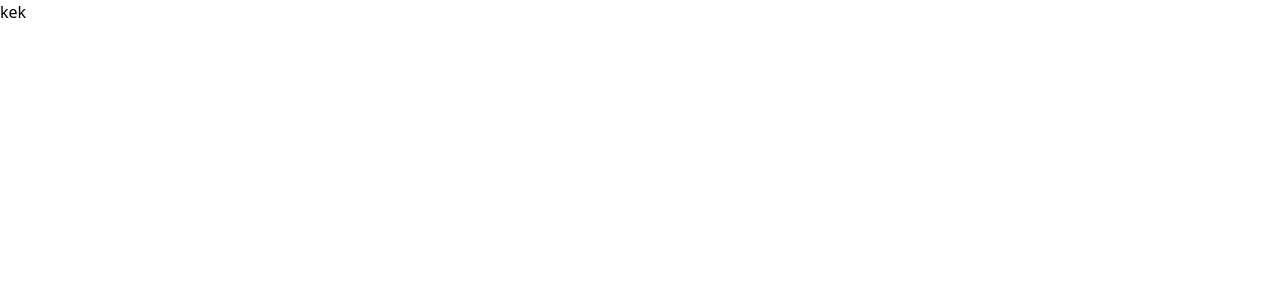
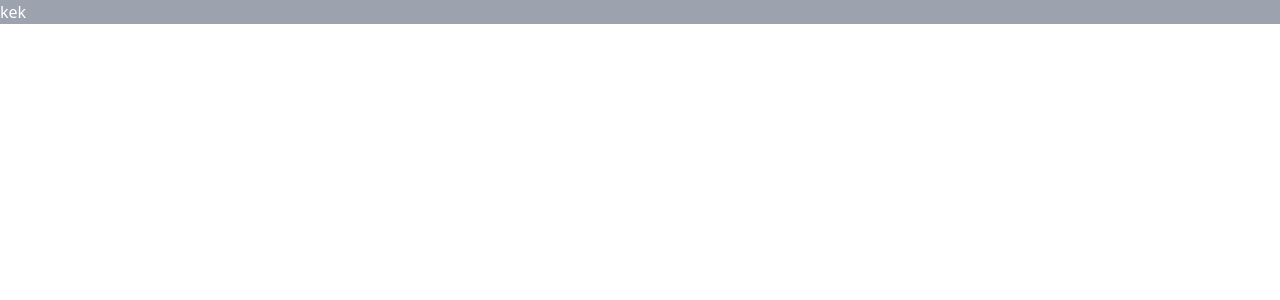
Before and after one commit to iamcrjones/high-roller-pwa, a Next.js app: page / in a window 1280 px wide. Shown: the top 300 px of the page. Built offline with nearby package versions, Linux system fonts and the light colour scheme.

Commit message:
check color

```diff
--- a/src/pages/index.tsx
+++ b/src/pages/index.tsx
@@ -43,7 +43,9 @@ export default function Home() {
           </div>
         </div>
       </main> */}
-      <h1>kek</h1>
+      <main className="bg-gray-400 text-white">
+        <h1>kek</h1>
+      </main>
     </>
   );
 }
```
